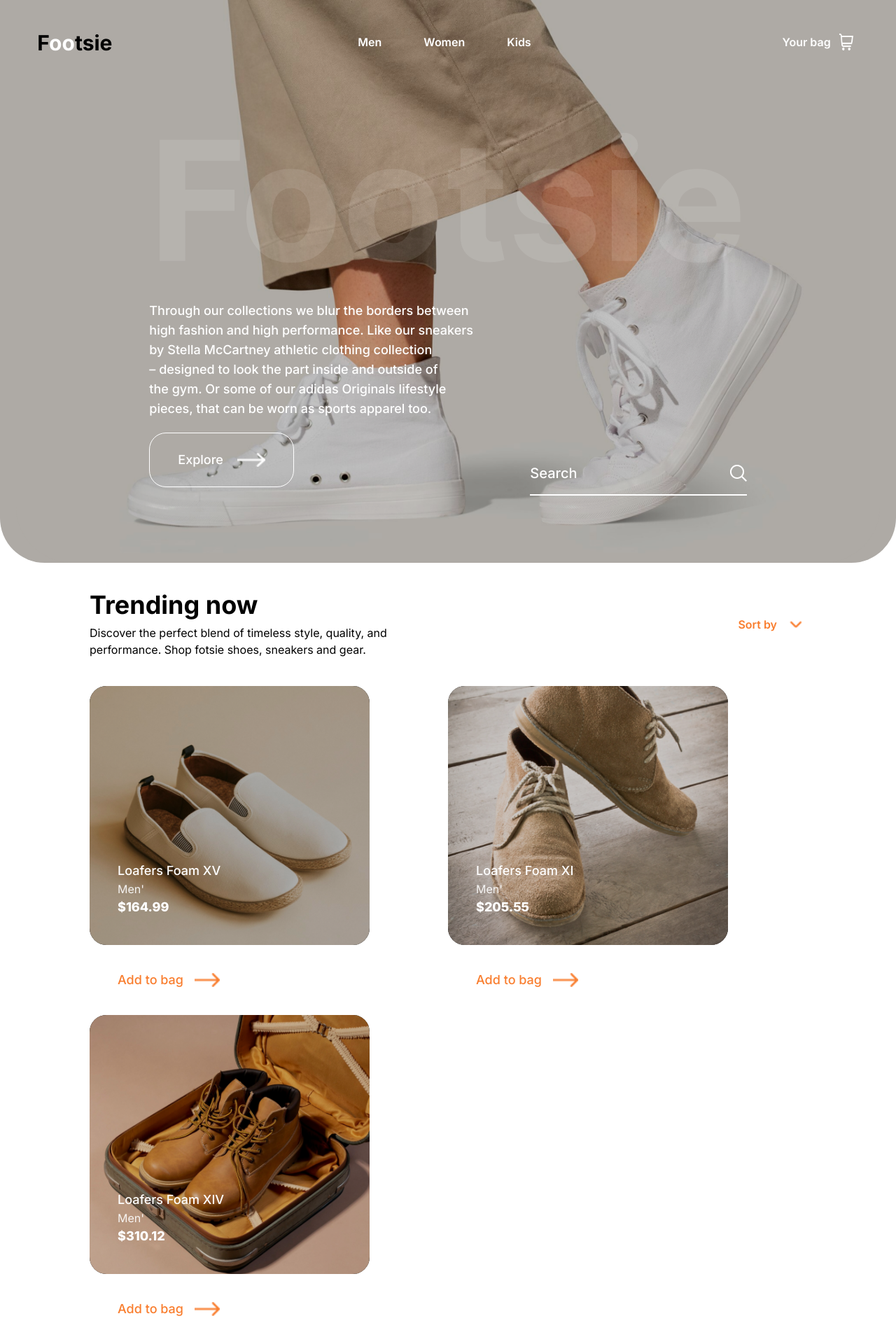
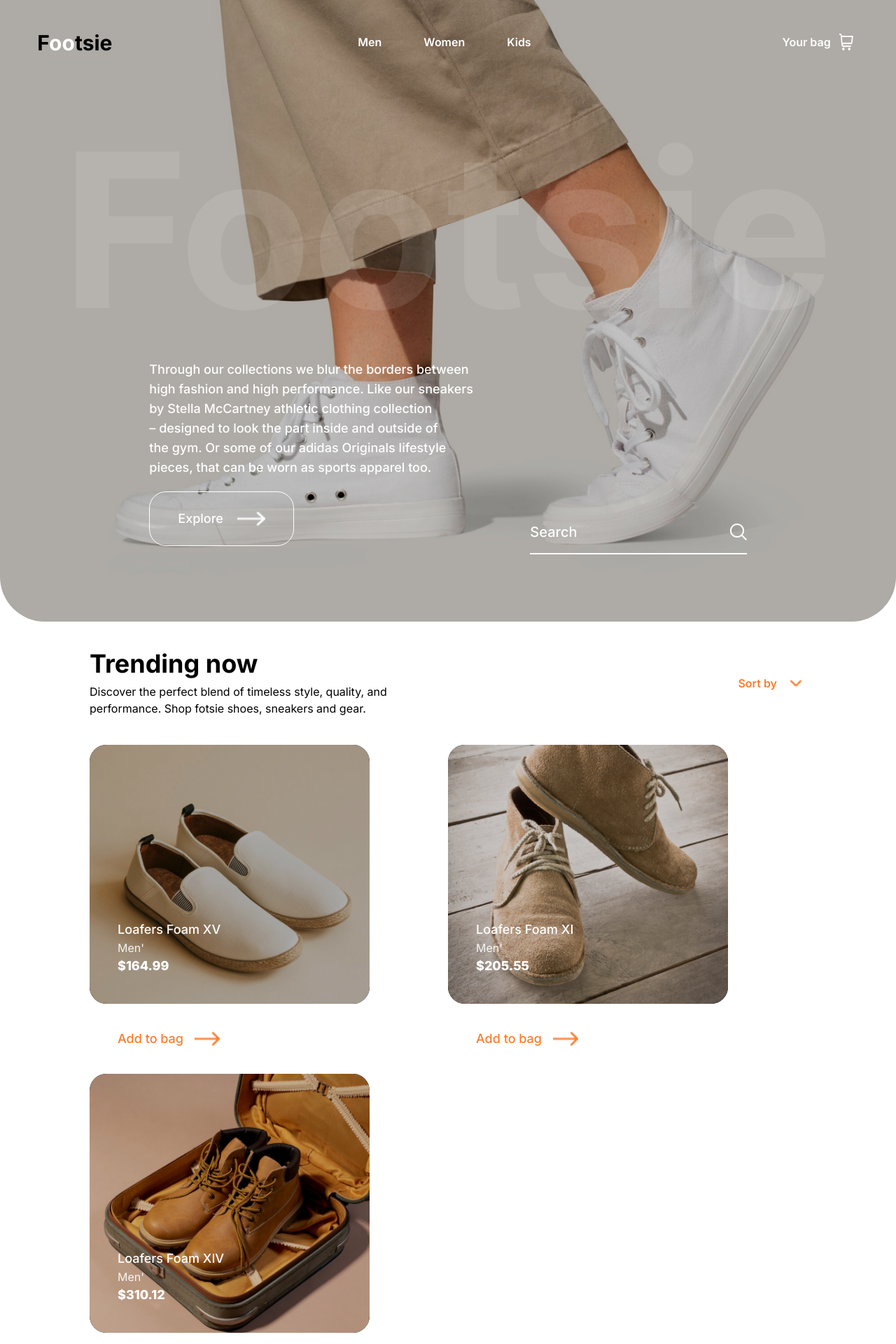
Before and after one commit to Lftobs/footies, a React (Vite) app: page / in a window 1280 px wide. Shown: the top 1920 px of the page at 70% size. Built offline with nearby package versions, Linux system fonts and the light colour scheme.

Commit message:
more updates

```diff
--- a/src/App.jsx
+++ b/src/App.jsx
@@ -28,7 +28,7 @@ function App() {
   return (
     <>
       <Layout >
-        <section className='w-4/5 text-black'>
+        <section className='w-4/5 text-black max-w-[2000px]'>
           <div className='my-10 flex justify-between max-lg:items-center'>
             <div className=''>
               <h1 className='text-4xl font-bold mb-2 max-lg:text-xl max-lg:mb-0'>Trending now</h1>
@@ -73,7 +73,7 @@ function App() {
                 <p className='opacity-90 text-left w-10/12 text-base max-lg:text-xs max-lg:text-balance'>Browser through the available collection or simply search to add to cart quickly!</p>
               </div>
             </div>
-            <div>
+            <div className='max-w-[2000px]'>
               <div className='cursor-default -mt-36'>
                 <h1 className='text-[15rem] max-lg:text-[6rem] max-2xl:text-[13rem] max-2xl:mt-8 font-bold tracking-[-2rem] max-lg:tracking-normal max-lg:hover:tracking-normal hover:tracking-wider text-[rgba(249,126,47,1)]'>Men's</h1>
                 <h1 className='text-[15rem] -mt-36 font-bold max-2xl:hidden'>Shoes</h1>
@@ -89,7 +89,7 @@ function App() {
 
           </div>
 
-          <div className=' my-10 grid 2xl:grid-cols-3 max-lg:grid-cols-1 max-lg:place-items-center lg:grid-cols-2 gap-y-5 w-full ' >
+          <div className=' my-10 grid 2xl:grid-cols-3 max-lg:grid-cols-1 max-lg:place-items-center lg:grid-cols-2 gap-y-5 w-full max-w-[2000px]' >
             {
               products.map((product) => (
                 <Products product={product}/>
--- a/src/layouts/Layout.jsx
+++ b/src/layouts/Layout.jsx
@@ -44,11 +44,11 @@ const Layout = ({children, page}) => {
                 </div>
               )}
 
-              <div className={`w-2/3 mt-10 flex flex-col justify-center mb-24 max-lg:hidden ${page==='cart' && 'hidden' }`}>
+              <div className={`w-2/3 mt-10 flex flex-col items-center justify-center mb-24 max-lg:hidden max-w-[2000px] ${page==='cart' && 'hidden' }`}>
                 <div className='max-lg:hidden'>
-                  <img src='/footies.svg' alt='hero' className='' />
+                  <img src='/footies.svg' alt='hero' className='max-w-[2000px]' />
                 </div>
-                <div className={`flex w-full justify-between font-medium max-lg:hidden`}>
+                <div className={`flex w-full justify-between font-medium max-lg:hidden max-w-[2000px]`}>
                   <div className='max-w-[34rem] text-balance text-lg'>
                     <p className='mb-5'>Through our collections we blur the borders between high fashion and high performance. Like our sneakers by Stella McCartney athletic clothing collection – designed to look the part inside and outside of the gym. Or some of our adidas Originals lifestyle pieces, that can be worn as sports apparel too.</p>
                     <button className='p-6 mb-3 px-10  border-[1.5px] border-white rounded-3xl flex items-center gap-5 text-lg hover:bg-black hover:border-black'>Explore <img src='/arr-r.png' height={40} width={40} className='h-5 w-10'/></button>
```
